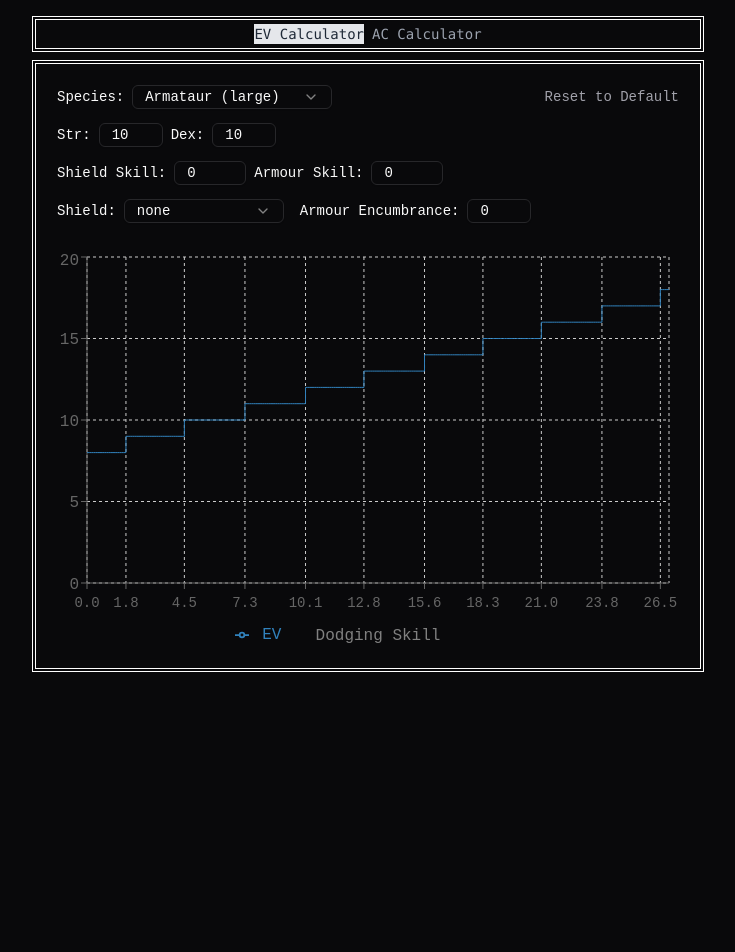
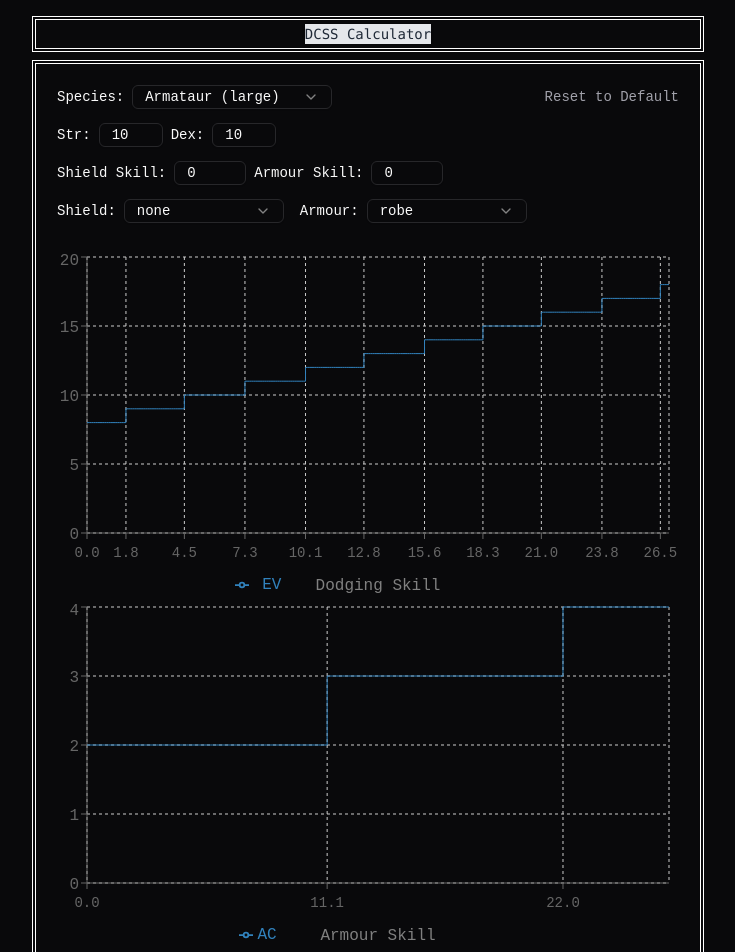
Before and after one commit to ktseo41/dcss-tools, a React (Vite) app: page / in a window 1280 px wide. Shown: the top 952 px of the page, without its empty margins (272-1007 px from the left). Before the commit the page ends 800 px from the top, so only its background shows below. Built offline with nearby package versions, Linux system fonts and the light colour scheme.

Commit message:
feat: 계산기를 통합한다

```diff
--- a/src/App.tsx
+++ b/src/App.tsx
@@ -1,5 +1,4 @@
 import EVCalculator from "./components/EvCalculator";
-import AcCalculator from "./components/AcCalculator";
 import { Tabs, TabsList, TabsTrigger, TabsContent } from "@/components/ui/tabs";
 
 function App() {
@@ -11,14 +10,10 @@ function App() {
           className="w-full gap-x-2"
           style={{ outline: "1px solid white", outlineOffset: "-4px" }}
         >
-          <TabsTrigger value="ev">EV Calculator</TabsTrigger>
-          <TabsTrigger value="ac">AC Calculator</TabsTrigger>
+          <TabsTrigger value="ev">DCSS Calculator</TabsTrigger>
         </TabsList>
         <TabsContent value="ev">
           <EVCalculator />
-        </TabsContent>
-        <TabsContent value="ac">
-          <AcCalculator />
         </TabsContent>
       </Tabs>
     </div>
--- a/src/components/AcCalculator.tsx
+++ /dev/null
@@ -1,130 +0,0 @@
-import { useEffect, useState } from "react";
-import {
-  LineChart,
-  Line,
-  XAxis,
-  YAxis,
-  CartesianGrid,
-  Tooltip,
-  Legend,
-  ResponsiveContainer,
-} from "recharts";
-import { Card, CardHeader, CardContent } from "@/components/ui/card";
-import { calculateAC } from "@/utils/acCalculations";
-import AttrInput from "@/components/AttrInput";
-import CustomTick from "@/components/chart/CustomTick";
-import { useAcCalculatorState } from "@/hooks/useAcCalculatorState";
-
-const AcCalculator = () => {
-  const { state, setState, resetState } = useAcCalculatorState();
-  const [data, setData] = useState<{ skill: number; ac: number }[]>([]);
-  const [acTicks, setAcTicks] = useState<number[]>([]);
-
-  useEffect(() => {
-    const _calcAC = () => {
-      const newData: { skill: number; ac: number }[] = [];
-      const acChangePoints = new Set<number>();
-      let prevAC: number | null = null;
-
-      // 0부터 27까지 0.1 단위로 계산하면서 변화 지점 기록
-      for (let i = 0; i <= 270; i++) {
-        const skill = i / 10;
-        const currentAC = calculateAC(state.baseAC, skill);
-        newData.push({ skill, ac: currentAC });
-
-        // AC 값이 변경되는 지점에서만 틱 추가
-        if (currentAC !== prevAC) {
-          acChangePoints.add(skill);
-          prevAC = currentAC;
-        }
-      }
-
-      setData(newData);
-
-      // 틱 배열 생성 및 정렬
-      acChangePoints.add(0);
-      const ticks = Array.from(acChangePoints).sort((a, b) => a - b);
-
-      setAcTicks(ticks);
-    };
-
-    _calcAC();
-  }, [state.baseAC]);
-
-  return (
-    <Card>
-      <CardHeader className="flex flex-col gap-2">
-        <div className="flex justify-between items-center">
-          <div className="flex flex-row gap-2">
-            <AttrInput
-              label="Base AC"
-              type="number"
-              value={state.baseAC}
-              onChange={(value) =>
-                setState((prev) => ({ ...prev, baseAC: value }))
-              }
-            />
-          </div>
-          <button
-            onClick={resetState}
-            className="text-sm text-muted-foreground hover:text-foreground"
-          >
-            Reset to Default
-          </button>
-        </div>
-      </CardHeader>
-      <CardContent>
-        <ResponsiveContainer width="100%" height={500}>
-          <LineChart
-            data={data}
-            margin={{ left: 0, right: 20, top: 20, bottom: 20 }}
-          >
-            <CartesianGrid strokeDasharray="3 3" />
-            <XAxis
-              dataKey="skill"
-              label={{
-                value: "Armour Skill",
-                position: "bottom",
-                offset: 16,
-              }}
-              tickFormatter={(value) => value.toFixed(1)}
-              ticks={acTicks}
-              interval={0}
-              tick={(props) => <CustomTick {...props} ticks={acTicks} />}
-            />
-            <YAxis allowDecimals={false} width={30} />
-            <Tooltip
-              wrapperStyle={{
-                backgroundColor: "hsl(var(--popover))",
-                borderColor: "hsl(var(--border))",
-                color: "hsl(var(--popover-foreground))",
-                borderRadius: "calc(var(--radius) - 2px)",
-              }}
-              contentStyle={{
-                backgroundColor: "hsl(var(--popover))",
-                border: "none",
-              }}
-              itemStyle={{
-                color: "hsl(var(--popover-foreground))",
-              }}
-              formatter={(value) => [`${value}`, "AC"]}
-              labelFormatter={(value) => `Armour Skill ${value.toFixed(1)}`}
-            />
-            <Legend
-              verticalAlign="bottom"
-              align="center"
-              layout="horizontal"
-              wrapperStyle={{
-                marginLeft: "-100px",
-                marginBottom: "-10px",
-              }}
-            />
-            <Line type="stepAfter" dataKey="ac" name="AC" dot={false} />
-          </LineChart>
-        </ResponsiveContainer>
-      </CardContent>
-    </Card>
-  );
-};
-
-export default AcCalculator;
--- a/src/components/EvCalculator.tsx
+++ b/src/components/EvCalculator.tsx
@@ -17,6 +17,7 @@ import {
   ShieldKey,
   SpeciesKey,
 } from "@/utils/evCalculations";
+import { armourOptions, ArmourKey } from "@/utils/acCalculations";
 import {
   Select,
   SelectContent,
@@ -27,6 +28,7 @@ import {
 import AttrInput from "@/components/AttrInput";
 import CustomTick from "@/components/chart/CustomTick";
 import { useEvCalculatorState } from "@/hooks/useEvCalculatorState";
+import { calculateAC } from "@/utils/acCalculations";
 
 type DataPoint = {
   dodgeSkill: number;
@@ -39,12 +41,45 @@ type DataPoint = {
   finalEV: number;
 };
 
+type ACDataPoint = {
+  armour: number;
+  ac: number;
+};
+
 const EVCalculator = () => {
   const { state, setState, resetState } = useEvCalculatorState();
   const [data, setData] = useState<DataPoint[]>([]);
+  const [acData, setAcData] = useState<ACDataPoint[]>([]);
+  const [acTicks, setAcTicks] = useState<number[]>([]);
   const [evTicks, setEvTicks] = useState<number[]>([]);
 
   useEffect(() => {
+    const calcAc = () => {
+      const newData = [];
+      const acChangePoints = new Set<number>();
+
+      let lastAC = 0;
+      for (let armour = 0; armour <= 27; armour += 0.1) {
+        const currentAC = calculateAC(
+          armourOptions[state.armour].baseAC,
+          armour
+        );
+
+        if (currentAC !== lastAC && armour < 27) {
+          acChangePoints.add(armour);
+          lastAC = currentAC;
+        }
+
+        newData.push({
+          armour,
+          ac: currentAC,
+        });
+      }
+
+      setAcData(newData);
+      setAcTicks(Array.from(acChangePoints));
+    };
+
     const calculateEV = () => {
       const newData = [];
       const evChangePoints = new Set<number>();
@@ -58,7 +93,7 @@ const EVCalculator = () => {
           strength: state.strength,
           species: state.species,
           shield: state.shield,
-          armourER: state.armourER,
+          armour: state.armour,
           shieldSkill: state.shieldSkill,
           armourSkill: state.armourSkill,
         });
@@ -84,14 +119,15 @@ const EVCalculator = () => {
     };
 
     calculateEV();
+    calcAc();
   }, [
     state.dexterity,
     state.strength,
     state.species,
     state.shield,
-    state.armourER,
     state.shieldSkill,
     state.armourSkill,
+    state.armour,
   ]);
 
   return (
@@ -184,23 +220,31 @@ const EVCalculator = () => {
               </SelectContent>
             </Select>
           </label>
-          <div className="flex flex-row gap-2">
-            <label className="text-sm">
-              <AttrInput
-                label="Armour Encumbrance"
-                value={state.armourER}
-                type="number"
-                onChange={(value) =>
-                  setState((prev) => ({ ...prev, armourER: value }))
-                }
-              />
-            </label>
-          </div>
+          <label className="flex flex-row items-center gap-2 text-sm">
+            Armour:
+            <Select
+              value={state.armour}
+              onValueChange={(value) =>
+                setState((prev) => ({ ...prev, armour: value as ArmourKey }))
+              }
+            >
+              <SelectTrigger className="w-[160px] h-6">
+                <SelectValue placeholder="Armour" />
+              </SelectTrigger>
+              <SelectContent>
+                {Object.entries(armourOptions).map(([key, value]) => (
+                  <SelectItem key={key} value={key}>
+                    {value.name}
+                  </SelectItem>
+                ))}
+              </SelectContent>
+            </Select>
+          </label>
         </div>
       </CardHeader>
       <CardContent>
         <div>
-          <ResponsiveContainer width="100%" height={400}>
+          <ResponsiveContainer width="100%" height={350}>
             <LineChart
               data={data}
               margin={{ left: 0, right: 10, top: 10, bottom: 10 }}
@@ -253,6 +297,54 @@ const EVCalculator = () => {
             </LineChart>
           </ResponsiveContainer>
         </div>
+        <ResponsiveContainer width="100%" height={350}>
+          <LineChart
+            data={acData}
+            margin={{ left: 0, right: 10, top: 10, bottom: 10 }}
+          >
+            <CartesianGrid strokeDasharray="3 3" />
+            <XAxis
+              dataKey="armour"
+              label={{
+                value: "Armour Skill",
+                position: "bottom",
+                offset: 16,
+              }}
+              tickFormatter={(value) => value.toFixed(1)}
+              ticks={acTicks}
+              interval={0}
+              tick={(props) => <CustomTick {...props} ticks={acTicks} />}
+            />
+            <YAxis allowDecimals={false} width={30} />
+            <Tooltip
+              wrapperStyle={{
+                backgroundColor: "hsl(var(--popover))",
+                borderColor: "hsl(var(--border))",
+                color: "hsl(var(--popover-foreground))",
+                borderRadius: "calc(var(--radius) - 2px)",
+              }}
+              contentStyle={{
+                backgroundColor: "hsl(var(--popover))",
+                border: "none",
+              }}
+              itemStyle={{
+                color: "hsl(var(--popover-foreground))",
+              }}
+              formatter={(value) => [`${value}`, "AC"]}
+              labelFormatter={(value) => `Armour Skill ${value.toFixed(1)}`}
+            />
+            <Legend
+              verticalAlign="bottom"
+              align="center"
+              layout="horizontal"
+              wrapperStyle={{
+                marginLeft: "-100px",
+                marginBottom: "-10px",
+              }}
+            />
+            <Line type="stepAfter" dataKey="ac" name="AC" dot={false} />
+          </LineChart>
+        </ResponsiveContainer>
       </CardContent>
     </Card>
   );
--- a/src/hooks/useEvCalculatorState.ts
+++ b/src/hooks/useEvCalculatorState.ts
@@ -1,5 +1,6 @@
 import { useState, useEffect } from "react";
 import { SpeciesKey, ShieldKey } from "@/utils/evCalculations";
+import { ArmourKey } from "@/utils/acCalculations";
 
 const STORAGE_KEY = "evCalculator";
 
@@ -8,7 +9,7 @@ interface EvCalculatorState {
   strength: number;
   species: SpeciesKey;
   shield: ShieldKey;
-  armourER: number;
+  armour: ArmourKey;
   shieldSkill: number;
   armourSkill: number;
 }
@@ -18,7 +19,7 @@ const defaultState: EvCalculatorState = {
   strength: 10,
   species: "armataur",
   shield: "none",
-  armourER: 0,
+  armour: "robe",
   shieldSkill: 0,
   armourSkill: 0,
 };
--- a/src/utils/acCalculations.ts
+++ b/src/utils/acCalculations.ts
@@ -1,3 +1,50 @@
+export type ArmourKey =
+  | "robe"
+  | "leather_armour"
+  | "ring_mail"
+  | "scale_mail"
+  | "chain_mail"
+  | "plate"
+  | "crystal_plate"
+  | "animal_skin"
+  | "troll_leather"
+  | "steam_dragon"
+  | "acid_dragon"
+  | "swamp_dragon"
+  | "quicksilver_dragon"
+  | "fire_dragon"
+  | "ice_dragon"
+  | "pearl_dragon"
+  | "storm_dragon"
+  | "shadow_dragon"
+  | "golden_dragon";
+
+export const armourOptions = {
+  robe: { name: "robe", baseAC: 2, encumbrance: 0 },
+  leather_armour: { name: "leather armour", baseAC: 3, encumbrance: 4 },
+  ring_mail: { name: "ring mail", baseAC: 5, encumbrance: 7 },
+  scale_mail: { name: "scale mail", baseAC: 6, encumbrance: 10 },
+  chain_mail: { name: "chain mail", baseAC: 8, encumbrance: 14 },
+  plate: { name: "plate armour", baseAC: 10, encumbrance: 18 },
+  crystal_plate: { name: "crystal plate armour", baseAC: 14, encumbrance: 23 },
+  animal_skin: { name: "animal skin", baseAC: 2, encumbrance: 0 },
+  troll_leather: { name: "troll leather armour", baseAC: 3, encumbrance: 4 },
+  steam_dragon: { name: "steam dragon scales", baseAC: 5, encumbrance: 0 },
+  acid_dragon: { name: "acid dragon scales", baseAC: 6, encumbrance: 5 },
+  swamp_dragon: { name: "swamp dragon scales", baseAC: 7, encumbrance: 7 },
+  quicksilver_dragon: {
+    name: "quicksilver dragon scales",
+    baseAC: 9,
+    encumbrance: 7,
+  },
+  fire_dragon: { name: "fire dragon scales", baseAC: 8, encumbrance: 11 },
+  ice_dragon: { name: "ice dragon scales", baseAC: 9, encumbrance: 11 },
+  pearl_dragon: { name: "pearl dragon scales", baseAC: 10, encumbrance: 11 },
+  storm_dragon: { name: "storm dragon scales", baseAC: 10, encumbrance: 15 },
+  shadow_dragon: { name: "shadow dragon scales", baseAC: 11, encumbrance: 15 },
+  golden_dragon: { name: "golden dragon scales", baseAC: 12, encumbrance: 23 },
+} as const;
+
 export const calculateAC = (baseAC: number, skill: number): number => {
   return Math.floor(baseAC * (1 + skill / 22));
 };
```
Also changed, not shown: src/utils/evCalculations.ts (+8 -4 lines).
